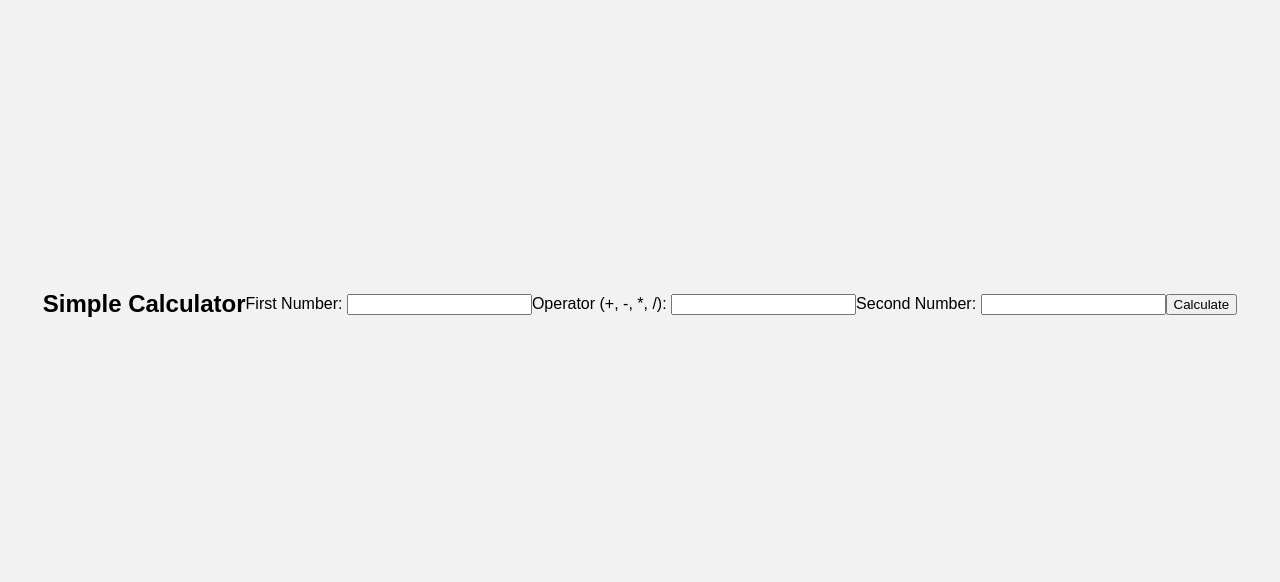
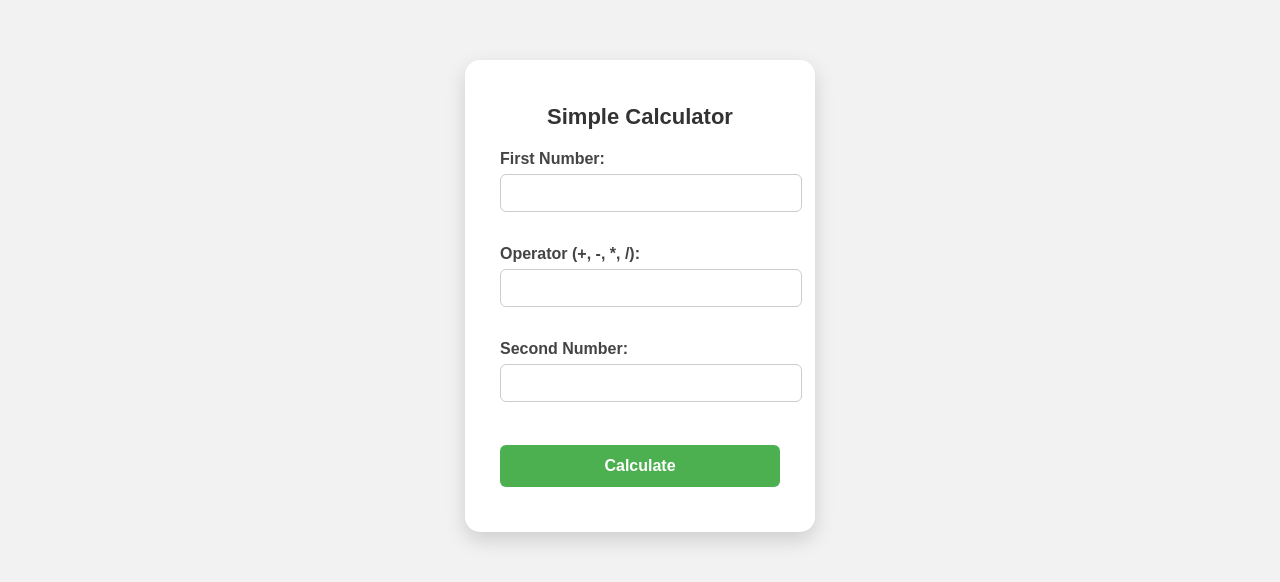
Before and after one commit to PrathmR/HTML, a plain HTML site: page Calculator/index.html in a window 1280 px wide. Shown: the part 104-686 px from the top of the page. Drawn offline with Linux system fonts and the light colour scheme.

Commit message:
updating interface of calculator

```diff
--- a/Calculator/index.html
+++ b/Calculator/index.html
@@ -5,12 +5,28 @@
   <link rel="stylesheet" href="style.css">
 </head>
 <body>
-  <h2>Simple Calculator</h2>
-  <label>First Number: <input type="number" id="num1"></label><br><br>
-  <label>Operator (+, -, *, /): <input type="text" id="operator"></label><br><br>
-  <label>Second Number: <input type="number" id="num2"></label><br><br>
-  <button onclick="calculate()">Calculate</button>
-  <h3 id="result"></h3>
+  <div class="calculator">
+    <h2>Simple Calculator</h2>
+
+    <label>
+      First Number: <br>
+      <input type="number" id="num1">
+    </label><br>
+
+    <label>
+      Operator (+, -, *, /): <br>
+      <input type="text" id="operator">
+    </label><br>
+
+    <label>
+      Second Number: <br>
+      <input type="number" id="num2">
+    </label><br>
+
+    <button onclick="calculate()">Calculate</button>
+
+    <h3 id="result"></h3>
+  </div>
 
   <!-- Linking the external JS file -->
   <script src="script.js"></script>
--- a/Calculator/style.css
+++ b/Calculator/style.css
@@ -6,48 +6,75 @@ body {
   justify-content: center;
   align-items: center;
   height: 100vh;
+  margin: 0;
 }
 
 /* Calculator container */
 .calculator {
-  background-color: white;
-  padding: 20px 30px;
-  border-radius: 12px;
-  box-shadow: 0 0 15px rgba(0,0,0,0.2);
+  background-color: #fff;
+  padding: 25px 35px;
+  border-radius: 15px;
+  box-shadow: 0 8px 20px rgba(0,0,0,0.15);
   text-align: center;
+  width: 280px;
 }
 
 /* Heading */
 .calculator h2 {
   margin-bottom: 20px;
+  color: #333;
+  font-size: 22px;
+}
+
+/* Labels */
+.calculator label {
+  display: block;
+  margin-bottom: 15px;
+  font-weight: bold;
+  color: #444;
+  text-align: left;
 }
 
 /* Input fields */
 .calculator input {
-  width: 150px;
-  padding: 8px;
-  margin: 8px 0;
+  width: 100%;
+  padding: 10px;
+  margin-top: 6px;
   border: 1px solid #ccc;
-  border-radius: 5px;
+  border-radius: 6px;
+  font-size: 14px;
+  transition: border 0.3s;
+}
+
+.calculator input:focus {
+  border-color: #4CAF50;
+  outline: none;
 }
 
 /* Button */
 .calculator button {
-  padding: 10px 20px;
+  width: 100%;
+  padding: 12px;
   background-color: #4CAF50;
   color: white;
-  font-size: 14px;
+  font-size: 16px;
+  font-weight: bold;
   border: none;
-  border-radius: 5px;
+  border-radius: 6px;
   cursor: pointer;
+  margin-top: 10px;
+  transition: background 0.3s, transform 0.2s;
 }
 
 .calculator button:hover {
   background-color: #45a049;
+  transform: translateY(-2px);
 }
 
 /* Result text */
 #result {
-  margin-top: 15px;
-  color: #333;
+  margin-top: 20px;
+  color: #222;
+  font-size: 18px;
+  font-weight: bold;
 }
```
